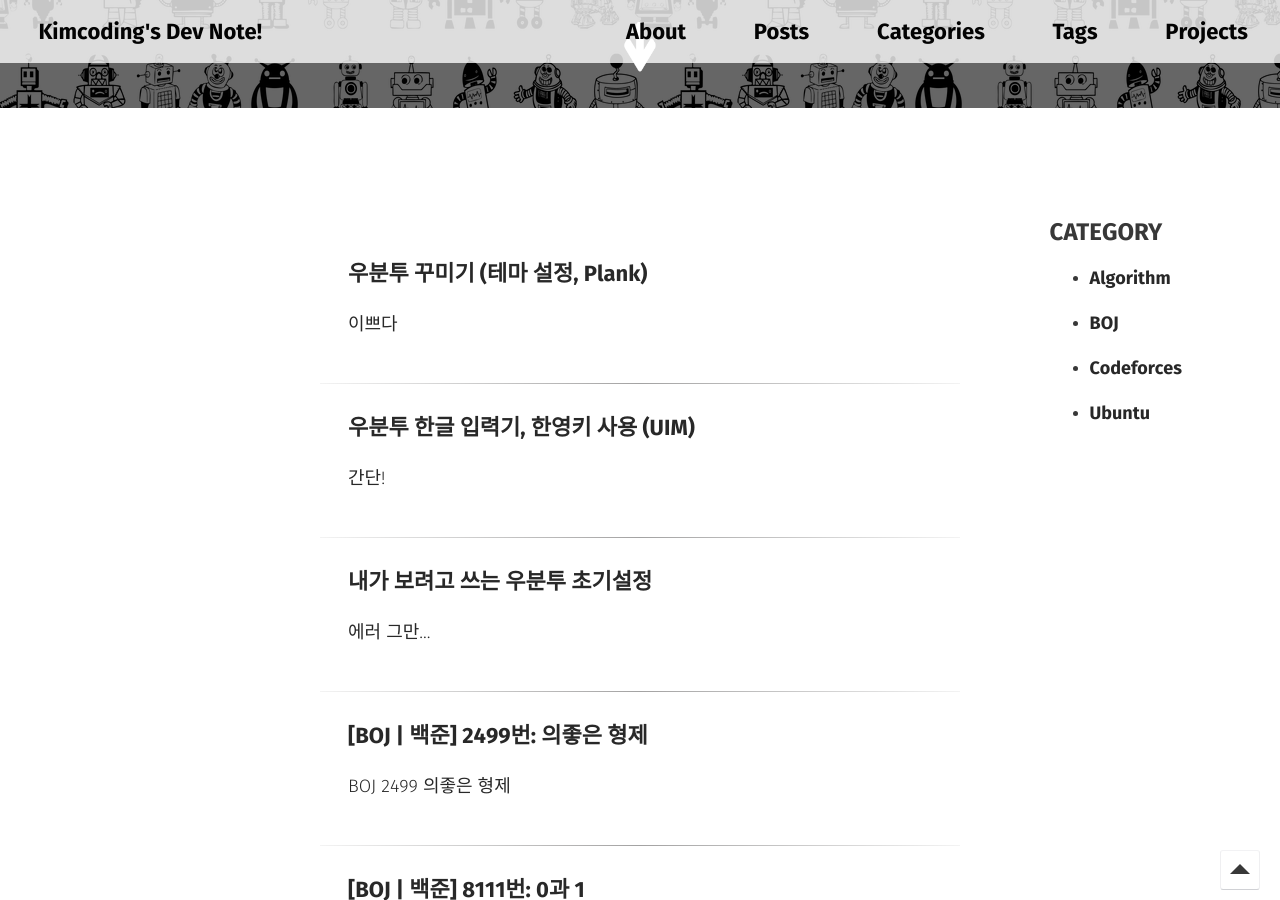
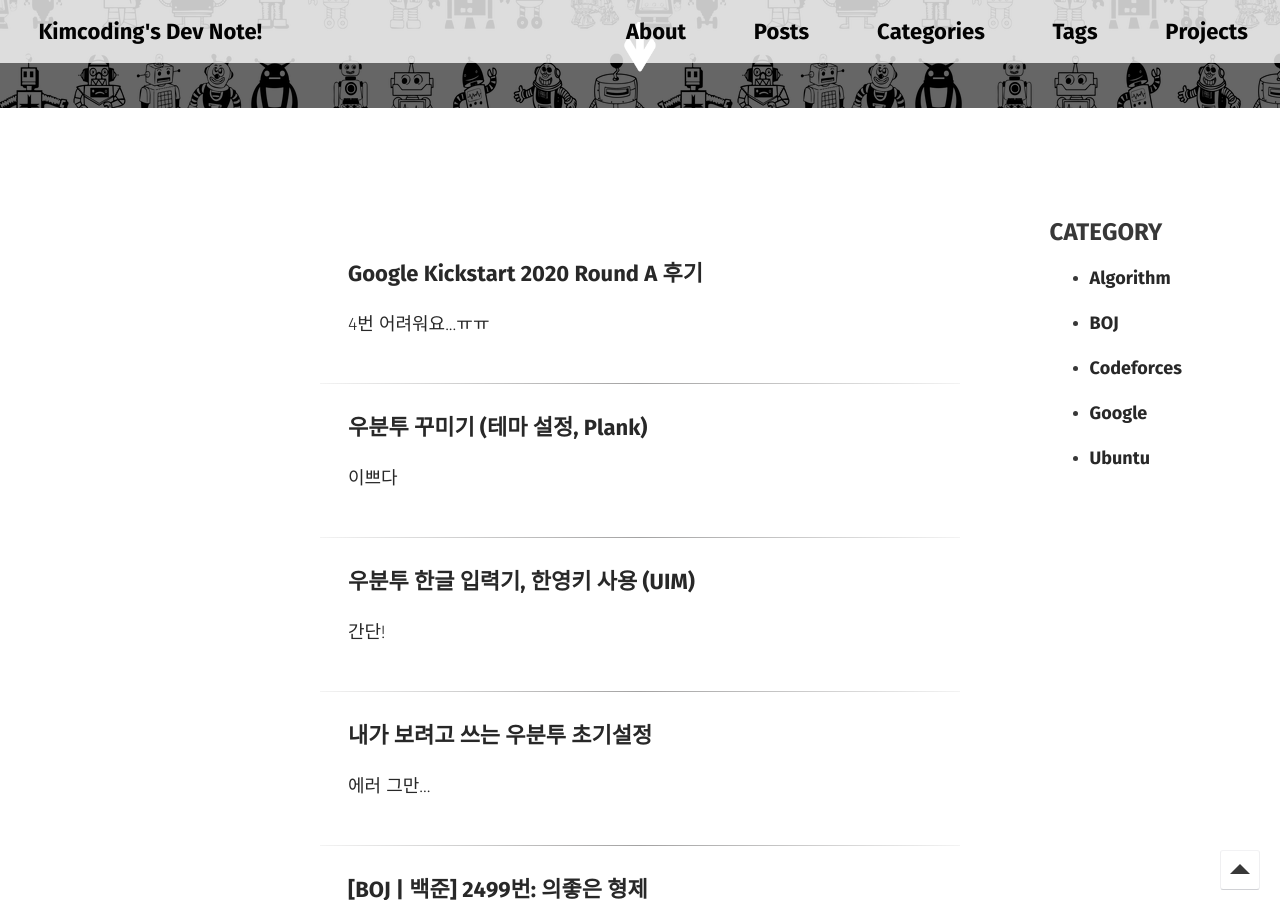
Before and after one commit to kimcodingvv/kimcodingvv.github.io, a Jekyll site: the page built from posts/index.md, in a window 1280 px wide and 900 px high, scrolled down 792 px. Built offline with Jekyll 4.4.1, drawn with Linux system fonts in a browser that asks for light colours; some web fonts are replaced; some of the changed lines change nothing that is shown.

Commit message:
Post Kickstart Round A

````diff
--- a/_includes/scripts.html
+++ b/_includes/scripts.html
@@ -6,7 +6,7 @@
 <script src="{{ site.url }}/assets/js/jquery.fitvid.min.js"></script>
 <script src="{{ site.url }}/assets/js/scripts.js"></script>
 {% if site.google.analytics %}
-<!-- Asynchronous Google Analytics snippet -->
+<!-- Asynchronous Google.md Analytics snippet -->
 <script>
     (function (i, s, o, g, r, a, m) {
         i['GoogleAnalyticsObject'] = r;
--- /dev/null
+++ b/_posts/2020-03-26-Kickstart-2020-A.md
@@ -0,0 +1,404 @@
+---
+layout: post
+title : "Google Kickstart 2020 Round A 후기"
+excerpt : "4번 어려워요...ㅠㅠ"
+date : 2020-03-26-03:10
+tags : [Kickstart]
+category : [Google]
+comments : true
+author: Kimcoding
+feature: https://user-images.githubusercontent.com/57852139/77570346-fa6e9d80-6f0e-11ea-9b85-82c271d4e4e2.png
+no-repeat : true
+catalog : true
+---
+
+
+
+## 서론
+
+<br/>
+
+2020 구글 킥스타트가 시작했습니다 우우오아와왕
+
+이번 연도에 킥스타트를 처음 알게 되어 라운드 A를 참가해봤습니다
+
+
+
+<br/>
+
+
+
+원래 3문제라고 들었었는데 이번에 4문제가 출제되고 Hidden Test case가 사라졌다고 합니다.
+
+사실 처음해봐서 잘 모르겠습니다.
+
+
+
+<br/>
+
+
+
+2번 문제를 풀고 스코어보드를 봤는데 이미 다 푸신 분들이 많으셔서 놀랐습니다...
+
+역시 엄청난 분들이 많아요...
+
+
+
+<br/>
+
+
+
+![](https://user-images.githubusercontent.com/57852139/77570346-fa6e9d80-6f0e-11ea-9b85-82c271d4e4e2.png)
+
+
+
+<br/>
+
+올솔이 목표였는데 3솔을 하여 아쉽지만 4번 문제를 상당히 오랜 시간 끝에 풀었기 때문에 미련은 없습니다 하핳
+
+다음 기회에 도전해봐야겠습니다
+
+
+
+<br/>
+
+
+
+그래도 등수에 만족합니다!
+
+
+
+<br/>
+
+
+
+---
+
+<br/>
+
+## Allocation
+
+
+
+<br/>
+
+
+
+[Kickstart 1번 Allocation](https://codingcompetitions.withgoogle.com/kickstart/round/000000000019ffc7/00000000001d3f56)
+
+
+
+<br/>
+
+
+
+쉬운 그리디 문제입니다.
+
+B로 최대한 많이 사야하니 주어진 배열을 정렬하여 싼 것부터 사면 제일 많이 살 수 있습니다.
+
+<br/>
+
+
+
+출력 형식만 신경쓰다가 반복문 범위 하나 많게 잡아서 한 번 틀렸네요... ㅎ
+
+으아아아아ㅏ아아ㅏ
+
+<br/>
+
+
+
+```cpp
+#include <bits/stdc++.h>
+#define FIO ios::sync_with_stdio(0), cin.tie(0), cout.tie(0)
+#define FOR(i, a, b) for(int i=a;i<=b;i++)
+#define all(x) (x).begin(), (x).end()
+using namespace std;
+
+int main() {
+	FIO;
+	int test; cin >> test;
+	FOR(t, 1, test) {
+		int n, k; cin >> n >> k;
+		vector <int> v(n);
+		FOR(i, 0, n - 1) cin >> v[i];
+		sort(all(v));
+		int ans = 0;
+		FOR(i, 0, n - 1) {
+			if (k - v[i] < 0) break;
+			k -= v[i];
+			ans++;
+		}
+		cout << "Case #" << t << ": " << ans << '\n';
+	}
+	return 0;
+}
+```
+
+
+
+---
+
+<br/>
+
+## Plates
+
+<br/>
+
+[Kickstart 2번 Plates](https://codingcompetitions.withgoogle.com/kickstart/round/000000000019ffc7/00000000001d40bb)
+
+<br/>
+
+
+
+DP문제입니다.
+
+DP[N][P] = DP[N번째 일때][남은 P값] = 얻을 수 있는 최댓값
+
+
+
+<br/>
+
+
+
+일반적인 DP문제였습니다.
+
+최근에 비슷한 문제를 풀어보기도 해서 나름 빨리 알고리즘을 짜고 구현에서 살짝 막혔습니다.
+
+진짜 구현 좀 연습해야겠네요...
+
+
+
+<br/>
+
+
+
+```cpp
+#include <bits/stdc++.h>
+#define FIO ios::sync_with_stdio(0), cin.tie(0), cout.tie(0)
+#define FOR(a,b,c) for(int a = (b); a <= (c); a++)
+using namespace std;
+
+int main() {
+	FIO;
+	int test; cin >> test;
+	FOR(t, 1, test) {
+		int n, k, p;
+		cin >> n >> k >> p;
+		int dp[55][1505], sum[55][35] = {};
+		memset(dp, -1, sizeof(dp));
+		FOR(i, 1, n) {
+			FOR(j, 1, k) {
+				int x; cin >> x;
+				sum[i][j] = sum[i][j - 1] + x;
+			}
+		}
+		function <int(int, int)> DP = [&](int now, int cnt) {
+			int& ret = dp[now][cnt];
+			if (ret != -1) return ret;
+			if (now == n) return ret = sum[now][min(cnt, k)];
+			ret = 0;
+			FOR(i, 0, k) {
+				if (i > cnt) break;
+				ret = max(ret, DP(now + 1, cnt - i) + sum[now][i]);
+			}
+			return ret;
+		};
+		cout << "Case #" << t << ": " << DP(1, p) << '\n';
+	}
+	return 0;
+}
+```
+
+
+
+---
+
+<br/>
+
+## Workout
+
+
+
+<br/>
+
+[Kickstart 3번 Workout](https://codingcompetitions.withgoogle.com/kickstart/round/000000000019ffc7/00000000001d3f5b)
+
+<br/>
+
+
+
+3번은 많이 어렵지 않을까 싶어서 그냥 부분 점수 받고 시작하려고 했는데 그냥 풀었어야 했는데...
+
+
+
+아는 분은 이분탐색으로 풀었다고 들었는데 저는 우선순위 큐를 써서 풀었습니다.
+
+
+
+<br/>
+
+
+
+차이를 최소로 만들어야하니 차이가 최대인 둘 사이에 숫자를 끼워넣으면 됩니다.
+
+이미 숫자가 있어서 2등분이 되었다면 하나 더 추가하여 3등분으로 만들면 됩니다.
+
+이 과정을 반복하고 우선순위 큐에 있는 최댓값이 답이 됩니다.
+
+
+
+<br/>
+
+
+
+코드포스에서 비슷한 문제를 풀었던 것 같은 기억이 있는데 정확히는 모르겠습니다
+
+
+
+<br/>
+
+
+
+```cpp
+#include <bits/stdc++.h>
+#define FIO ios::sync_with_stdio(0), cin.tie(0), cout.tie(0)
+#define FOR(a,b,c) for(int a = (b); a <= (c); a++)
+#define pii pair<int,int>
+#define fs first
+#define sd second
+using namespace std;
+
+int main() {
+    FIO;
+    int test; cin >> test;
+    FOR(t, 1, test) {
+        int n, k, ans = 0; cin >> n >> k;
+        priority_queue <pair <int, pii>> pq;
+        int pre; cin >> pre;
+        FOR(i, 2, n) {
+            int x; cin >> x;
+            pq.push({ x - pre, {x - pre, 1} });
+            pre = x;
+        }
+        FOR(i, 1, k) {
+            auto now = pq.top(); pq.pop();
+            now.sd.sd++;
+            int x = (now.sd.fs % now.sd.sd) ? 1 : 0;
+            pq.push({ now.sd.fs / now.sd.sd + x, {now.sd.fs, now.sd.sd} });
+        }
+        cout << "Case #" << t << ": " << pq.top().fs << '\n';
+    }
+    return 0;
+}
+```
+
+---
+
+<br/>
+
+## Bundling
+
+<br/>
+
+[Kickstart 4번 Bundling](https://codingcompetitions.withgoogle.com/kickstart/round/000000000019ffc7/00000000001d3ff3)
+
+<br/>
+
+
+
+트라이 문제입니다.
+
+
+
+<br/>
+
+트라이로 접두사들을 저장하고 접두사의 길이가 긴 것부터 그룹을 만들었습니다.
+
+그룹을 만들었을 때 점수를 계산하여 정답에 더해주면 됩니다.
+
+
+
+<br/>
+
+
+
+트라이 구현하면서 오랜만에 구현해서 그런지 계속 꼬이고 디버깅하고 하다보니 시간이 많이 흘러서 결국 못 풀었습니다...
+
+근데 끝나고 반례 찾는데 오래걸려서 오히려 괜찮습니다 핳
+
+
+
+<br/>
+
+
+
+```cpp
+#include <bits/stdc++.h>
+#define FIO ios::sync_with_stdio(0), cin.tie(0), cout.tie(0)
+#define FOR(a,b,c) for(int a = (b); a <= (c); a++)
+using namespace std;
+
+int n, k, ans, m;
+
+struct Trie {
+    Trie* next[26];
+    int val;
+    Trie() : val(0) {
+        FOR(i, 0, 25) next[i] = nullptr;
+    }
+    void insert(int now, string& s) {
+        if (s[now]) {
+            int node = s[now] - 'A';
+            if (!next[node])
+                next[node] = new Trie();
+            next[node]->insert(now + 1, s);
+            next[node]->val++;
+        }
+    }
+    int find(int now) {
+        int sum = 0;
+        FOR(i, 0, 25) {
+            if (!next[i] || next[i]->val < k) continue;
+            sum += next[i]->find(now + 1);
+        }
+        ans += now * ((val - sum) / k);
+        return sum + (val - sum) / k * k;
+    }
+    ~Trie() {
+        FOR(i,0,25)
+            if (next[i])
+                delete next[i];
+    }
+};
+
+int main() {
+    FIO;
+    int test; cin >> test;
+    FOR(t, 1, test) {
+        ans = 0, m = 0;
+        cin >> n >> k;
+        Trie* root = new Trie();
+        FOR(i, 0, n - 1) {
+            string x; cin >> x;
+            root->insert(0, x);
+        }
+        root->find(0);
+        cout << "Case #" << t << ": " << ans << '\n';
+        delete root;
+    }
+    return 0;
+}
+```
+
+
+
+---
+
+
+
+<br/>
+
+처음해봤는데 재밌었습니다.
+
+빨리 라운드 B도 해보고 싶네요!!
--- /dev/null
+++ b/categories/Google.md
@@ -0,0 +1,4 @@
+---
+layout : category
+title : Google
+---
````
